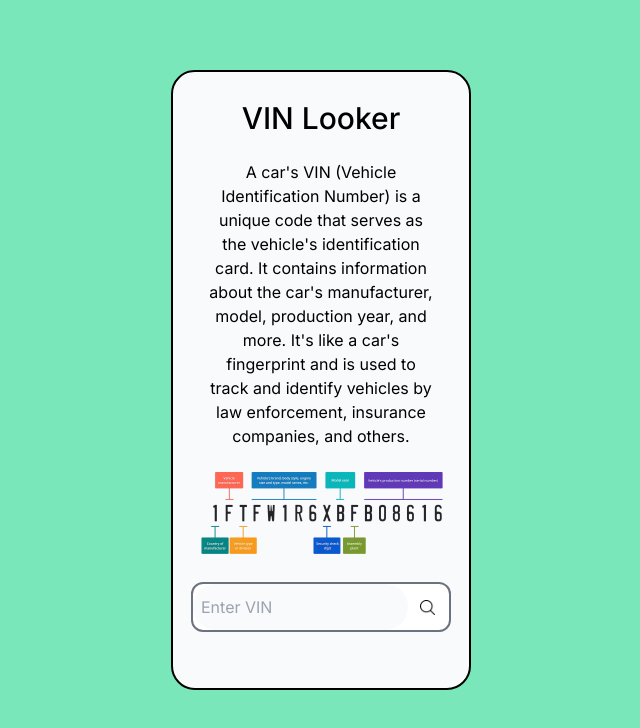
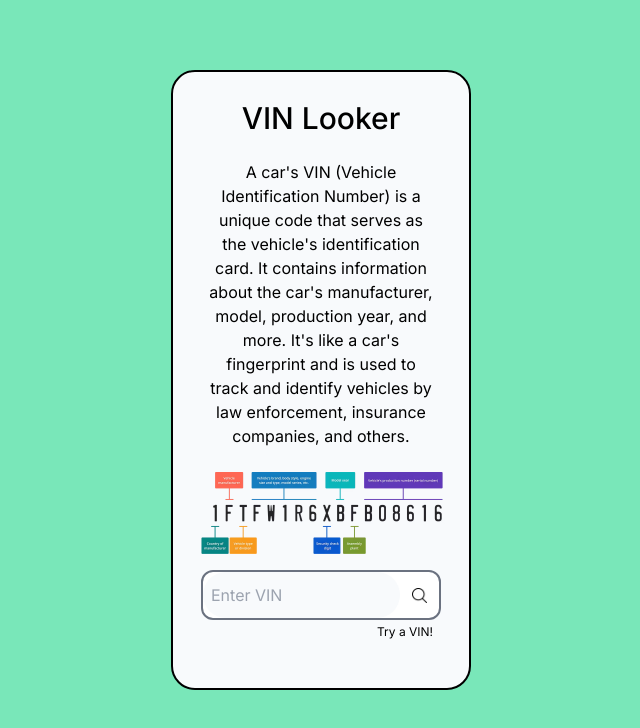
Before and after one commit to superxp360/vin-looker, a Next.js app: page / in a window 1280 px wide. Shown: the top 728 px of the page, without its empty margins (319-959 px from the left). Built offline with nearby package versions, Linux system fonts and the light colour scheme; no server answers.

Commit message:
added the random VIN API and button

```diff
--- a/app/component/SearchVin.jsx
+++ b/app/component/SearchVin.jsx
@@ -1,21 +1,16 @@
 "use client"
 
-import { useEffect, useState } from "react";
+import { useState, useEffect } from "react";
 import CarInfo from "./CarInfo";
-
 
 export default function SearchVin() {
   const [vin, setVin] = useState('');
   const [carData, setCarData] = useState(null);
 
-  const fetchData = async () => {
+  const fetchData = async (url) => {
     try {
-      const response = await fetch(`https://vpic.nhtsa.dot.gov/api/vehicles/DecodeVinValues/${vin}?format=json`);
+      const response = await fetch(url);
       const data = await response.json();
-      const { Make, ModelYear, Model } = data.Results[0];
-      console.log('Make:', Make);
-      console.log('Year:', ModelYear);
-      console.log('Model:', Model);
       setCarData(data);
     } catch (error) {
       console.error('Error:', error);
@@ -23,24 +18,40 @@ export default function SearchVin() {
   };
 
   useEffect(() => {
-    fetchData();
-  }, []);
+    if (vin) {
+      const url = `https://vpic.nhtsa.dot.gov/api/vehicles/DecodeVinValues/${vin}?format=json`;
+      fetchData(url);
+    }
+  }, [vin]);
 
   const handleButtonClick = () => {
     if (vin) {
-      fetchData();
+      const url = `https://vpic.nhtsa.dot.gov/api/vehicles/DecodeVinValues/${vin}?format=json`;
+      fetchData(url);
+    }
+  };
+
+  const handleRandomVinClick = async () => {
+    const url = "https://randomvin.com/getvin.php?type=real";
+    try {
+      const response = await fetch(url);
+      const data = await response.text();
+      const json = { VIN: data };
+      setVin(data); // Update the state with the random VIN
+      fetchData(url); // Fetch car information for the random VIN
+    } catch (error) {
+      console.error('Error:', error);
     }
   };
 
   return (
-    <>
-      <div className="flex justify-center w-full h-full ">
+    <div className="flex justify-center w-full h-full">
       <div className="flex flex-col justify-center items-center mt-[70px] mx-auto border-2 border-black w-[300px] p-5 m-5 rounded-3xl bg-slate-50">
         <div>
           <h1 className="font-medium text-3xl text-center m-2 ">VIN Looker</h1>
         </div>
 
-          <div className="  rounded-3xl m-2 p-2">
+        <div className="rounded-3xl m-2 p-2">
           <h2 className="text-md text-center">
             A car's VIN (Vehicle Identification Number) is a unique code that serves as the vehicle's identification card. It contains information about the car's manufacturer, model, production year, and more. It's like a car's fingerprint and is used to track and identify vehicles by law enforcement, insurance companies, and others.
           </h2>
@@ -50,8 +61,9 @@ export default function SearchVin() {
           <img className="m-2" src="./images/vin-decoder.avif" alt="VIN Decoder"></img>
         </div>
 
-          <div className="flex justify-center w-[300px]">
-            <div className="flex flex-row border-2 border-gray-500 m-5 bg-white h-[50px] w-[400px] rounded-xl">
+        <div className="flex flex-col justify-center w-full p-2">
+          <div className="flex flex-row justify-center">
+            <div className="border-2 border-gray-500 bg-white h-[50px] w-full rounded-xl flex">
               <input
                 type="text"
                 placeholder="Enter VIN"
@@ -66,14 +78,16 @@ export default function SearchVin() {
                   }
                 }}
               />
-              <button
-                className="w-[20px] m-3"
-                onClick={handleButtonClick}
-              >
-                <img src="./images/searchIcon.png" alt="Search" className="w-[15px] h-[15px]" />
+              <button className="w-auto m-3" onClick={handleButtonClick}>
+                <img src="./images/searchIcon.png" alt="Search" className="w-[18px] h-[15px]" />
               </button>
             </div>
           </div>
+          <p className="flex flex-row justify-end mr-2 m-1 text-xs" onClick={handleRandomVinClick}>
+            Try a VIN!
+          </p>
+        </div>
+
         <div className="m-2 w-full">
           {carData && (
             <CarInfo
@@ -85,6 +99,5 @@ export default function SearchVin() {
         </div>
       </div>
     </div>
-    </>
   );
 }
```
Lines whose indentation alone changed are shown as unchanged.
